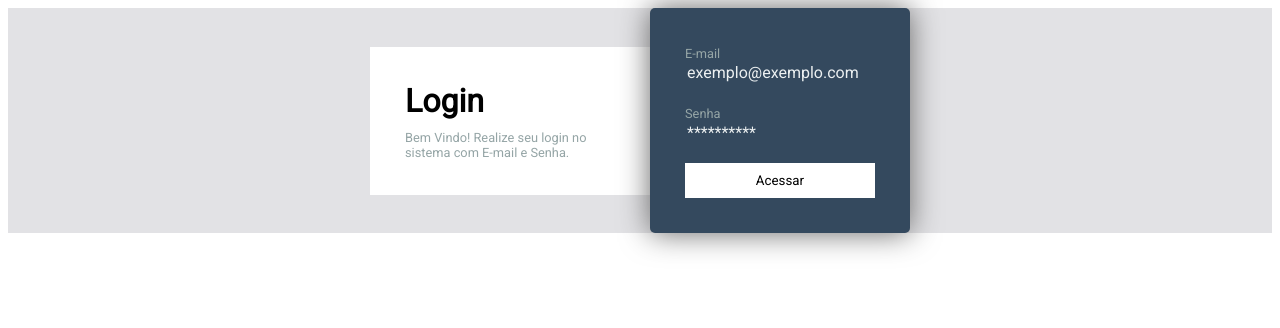
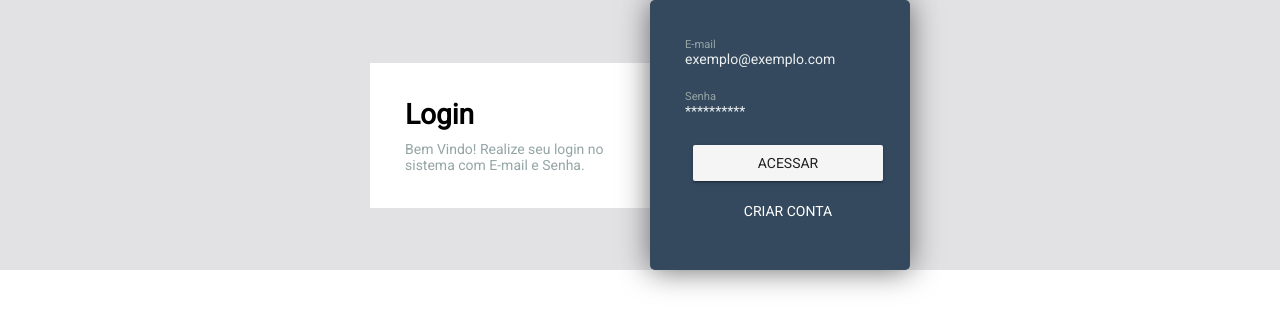
Before and after one commit to FelipeKS97/vue-management, a Vue app: page / in a window 1280 px wide. Shown: the top 328 px of the page. Built offline with nearby package versions, Linux system fonts and the light colour scheme; some icons are missing.

Commit message:
Bibliotecas adicionadas, refactor no Login.vue

```diff
--- a/package.json
+++ b/package.json
@@ -8,9 +8,11 @@
     "lint": "vue-cli-service lint"
   },
   "dependencies": {
+    "axios": "^0.18.0",
     "register-service-worker": "^1.5.2",
     "vue": "^2.5.22",
     "vue-router": "^3.0.1",
+    "vuetify": "^1.4.4",
     "vuex": "^3.0.1"
   },
   "devDependencies": {
--- a/src/css/login.css
+++ b/src/css/login.css
@@ -37,7 +37,7 @@ div#login-page div#login div#description p {
 }
 
 div#login-page div#login div#description p {
-    font-size: 0.8em;
+    font-size: 1em;
     color: #95a5a6;
     margin-top: 10px;
 }
@@ -62,6 +62,16 @@ div#login-page div#login div#form label {
     font-size: 0.8em;
 }
 
+div#login-page div#login div#form a {
+    text-decoration: none;
+    text-align: center;
+}
+
+.sign-up-section {
+    display: flex;
+    justify-content: center;
+}
+
 div#login-page div#login div#form input {
     background-color: transparent;
     border: none;
@@ -76,17 +86,11 @@ div#login-page div#login div#form ::placeholder {
 }
 
 div#login-page div#login div#form button {
-    background-color: #ffffff;
     cursor: pointer;
-    border: none;
     padding: 10px;
-    transition: background-color 0.2s ease-in-out;
     width: 100%;
 }
 
-div#login-page div#login div#form button:hover {
-    background-color: #eeeeee;
-}
 
 @media screen and (max-width: 600px) {
 div#login-page div#login {
--- a/src/main.js
+++ b/src/main.js
@@ -1,9 +1,12 @@
 import Vue from 'vue'
+import Vuetify from 'vuetify';
 import App from './App.vue'
 import router from './router'
 import store from './store'
 import './registerServiceWorker'
+import 'vuetify/dist/vuetify.min.css'
 
+Vue.use(Vuetify)
 Vue.config.productionTip = false
 
 new Vue({
--- a/src/views/Login.vue
+++ b/src/views/Login.vue
@@ -6,7 +6,7 @@
       <p>Bem Vindo! Realize seu login no sistema com E-mail e Senha.</p>
     </div>
     <div id="form">
-      <form @submit.prevent="doLogin">
+      <form @submit.prevent="isSignUp? doSignUp() : doLogin()">
         <label for="email">E-mail</label>
         <input type="text" id="email" v-model="email" placeholder="exemplo@exemplo.com" autocomplete="off">
 
@@ -14,7 +14,12 @@
         <i class="fas" :class="[passwordIcon]" @click="hidePassword = !hidePassword"></i>
         <input :type="passwordType" id="password" v-model="password" placeholder="**********">
 
-        <button type="submit">Acessar</button>
+        <v-btn type="submit">{{isSignUp ? 'Cadastrar' : 'Acessar' }}</v-btn>
+
+        <v-btn flat color="#fff" @click="isSignUp = !isSignUp">
+            {{!isSignUp ? 'Criar Conta' : 'Voltar'}}
+        </v-btn>
+
       </form>
     </div>
   </div>
@@ -31,7 +36,7 @@ export default {
             email: '',
             password: '',
             hidePassword: true,
-            isSignUp: false
+            isSignUp: false,
 
         }
     },
@@ -45,7 +50,10 @@ export default {
     },
     methods: {
         doLogin() {
-        alert('Not yet')
+            alert('Not yet')
+        },
+        doSignUp() {
+            alert('Not yet too')
         }
     }
 }
```
Also changed, not shown: src/store.js (line endings or trailing spaces), 1 other file (tests, documents, lock files or other folders).
